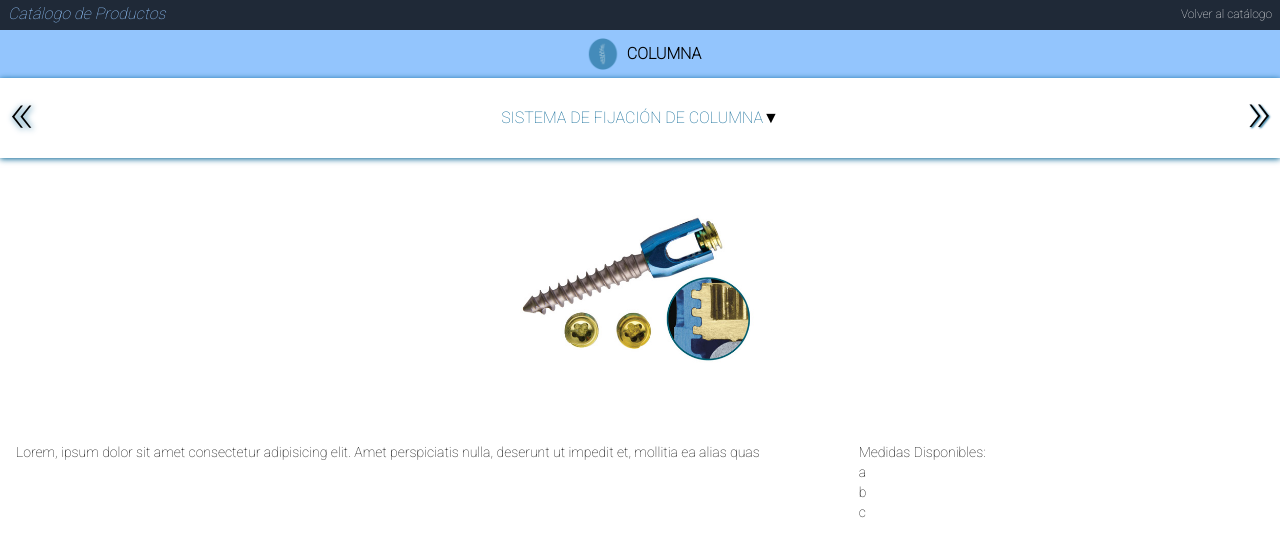
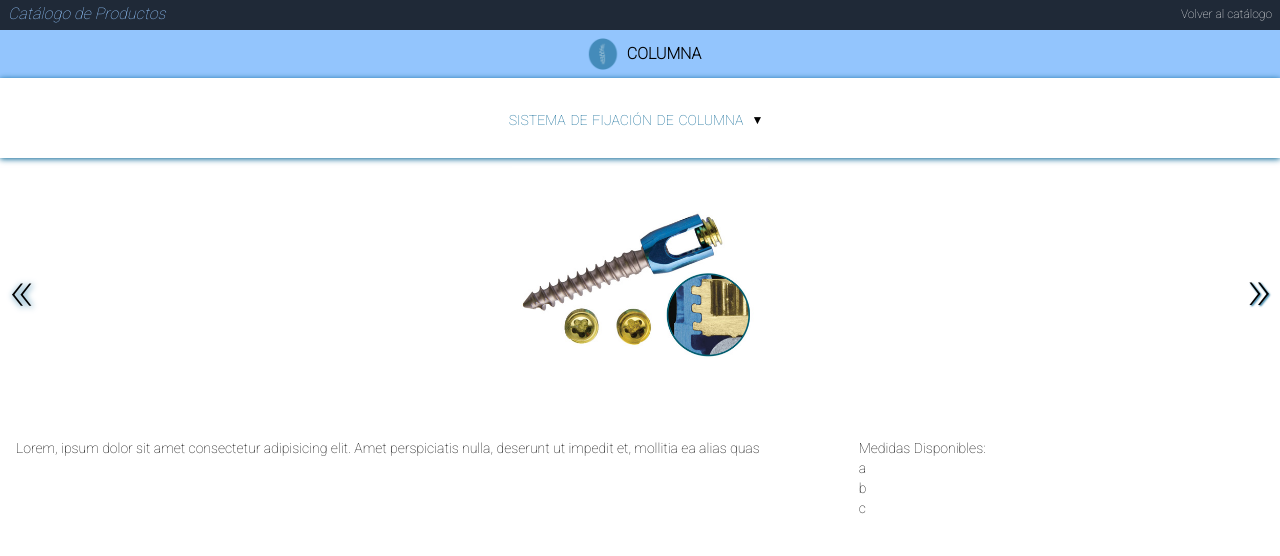
Before and after one commit to demaime/MicroImplant, a plain HTML site: page productos/columna.html in a window 1280 px wide. Shown: the part 66-622 px from the top of the page. Drawn offline with nearby package versions, Linux system fonts and the light colour scheme.

Commit message:
casi terminada estetica categorias

```diff
--- a/productos/columna.html
+++ b/productos/columna.html
@@ -98,29 +98,18 @@
       COLUMNA
     </div>
     <div
-      class="flex justify-center h-20 w-full border-blue-300 mb-3"
+      class="flex justify-center h-20 w-full border-blue-300"
       style="box-shadow: 0px 1px 6px rgb(1, 97, 145)"
     >
       <div
-        class="h-20 w-1/4 flex pt-1 text-6xl pl-2"
-        style="text-shadow: 1px 1px 6px rgb(1, 97, 145)"
-      >
-        «
-      </div>
-      <div
         id="producto-columna"
-        class="flex h-20 w-full justify-center text-center items-center"
+        class="flex h-20 w-full justify-center text-center items-center text-xl"
+        style="font-variant: small-caps"
       >
         <p id="producto-actual" style="color: rgb(1, 97, 145)">
-          SISTEMA DE FIJACIÓN DE COLUMNA
+          sistema de fijación de columna
         </p>
-        <p>▼</p>
-      </div>
-      <div
-        class="h-20 w-1/4 flex pt-1 text-6xl justify-end pr-2"
-        style="text-shadow: 1px 1px 2px rgb(1, 97, 145)"
-      >
-        »
+        <p class="mx-2 text-xs pt-1">▼</p>
       </div>
     </div>
     <ul
@@ -128,33 +117,68 @@
       class="max-h-0 overflow-hidden fixed text-center duration-500"
       style="color: rgb(1, 97, 145); font-variant: small-caps"
     >
-      <li class="bg-white py-1" style="box-shadow: 0px 0px 1px black">
+      <li
+        class="bg-gray-50 border-b-2 border-blue-300 py-1"
+        style="box-shadow: 0px 0px 1px black"
+      >
         sistema fijacion columna lumbar titanio
       </li>
-      <li class="bg-white py-1" style="box-shadow: 0px 0px 1px black">
+      <li
+        class="bg-gray-50 border-b-2 border-blue-300 py-1"
+        style="box-shadow: 0px 0px 1px black"
+      >
         sistema interespinoso en titanio
       </li>
-      <li class="bg-white py-1" style="box-shadow: 0px 0px 1px black">
+      <li
+        class="bg-gray-50 border-b-2 border-blue-300 py-1"
+        style="box-shadow: 0px 0px 1px black"
+      >
         sistema interespinoso en peek
       </li>
-      <li class="bg-white py-1" style="box-shadow: 0px 0px 1px black">
+      <li
+        class="bg-gray-50 border-b-2 border-blue-300 py-1"
+        style="box-shadow: 0px 0px 1px black"
+      >
         sistema de fijacion cage autosustentable cervical con pines de fijacion
         y angulacion 6°
       </li>
-      <li class="bg-white py-1" style="box-shadow: 0px 0px 1px black">
+      <li
+        class="bg-gray-50 border-b-2 border-blue-300 py-1"
+        style="box-shadow: 0px 0px 1px black"
+      >
         sistema de instrimentacion para columna cervical
       </li>
-      <li class="bg-white py-1" style="box-shadow: 0px 0px 1px black">
+      <li
+        class="bg-gray-50 border-b-2 border-blue-300 py-1"
+        style="box-shadow: 0px 0px 1px black"
+      >
         sistema de fijacion posterior intersomatica en peek
       </li>
-      <li class="bg-white py-1" style="box-shadow: 0px 0px 1px black">
+      <li
+        class="bg-gray-50 border-b-2 border-blue-300 py-1"
+        style="box-shadow: 0px 0px 1px black"
+      >
         celda mesh reemplazo vertebral
       </li>
-      <li class="bg-white py-1" style="box-shadow: 0px 0px 1px black">
+      <li
+        class="bg-white border-b-2 border-blue-300 py-1"
+        style="box-shadow: 0px 0px 1px black"
+      >
         sustituto oseo en granulos
       </li>
     </ul>
-    <div id="img-container" class="mt-2 h-64 overflow-scroll relative flex">
+    <div class="flex w-full h-full">
+      <div
+        id="left-arrow"
+        class="w-1/4 flex text-6xl items-center justify-start pl-2"
+        style="text-shadow: 1px 1px 6px rgb(1, 97, 145)"
+      >
+        «
+      </div>
+      <div
+        id="img-container"
+        class="mt-2 h-64 overflow-hidden relative flex w-full"
+      >
         <div
           class="w-full h-full justify-center items-center flex absolute opacity-0"
         >
@@ -179,6 +203,14 @@
             src="../assets/fijacion-lumbar3.jpg"
             alt=""
           />
+        </div>
+      </div>
+      <div
+        id="right-arrow"
+        class="w-1/4 flex text-6xl items-center justify-end pr-2"
+        style="text-shadow: 1px 1px 2px rgb(1, 97, 145)"
+      >
+        »
       </div>
     </div>
     <div class="p-2 w-full flex">
@@ -210,11 +242,15 @@
         )
           ? "50rem"
           : 0;
+        listaColumna.style.zIndex = productoColumna.classList.contains("opened")
+          ? "100"
+          : 0;
       }
 
       function selectItem() {
         productos.forEach;
         actual.innerText = this.innerText;
+        actual.style.fontVariant = "small-caps";
         console.log(productos[0].nombre);
       }
 
```
Also changed, not shown: contacto.html (+1 -1 lines). Lines whose indentation alone changed are shown as unchanged.
